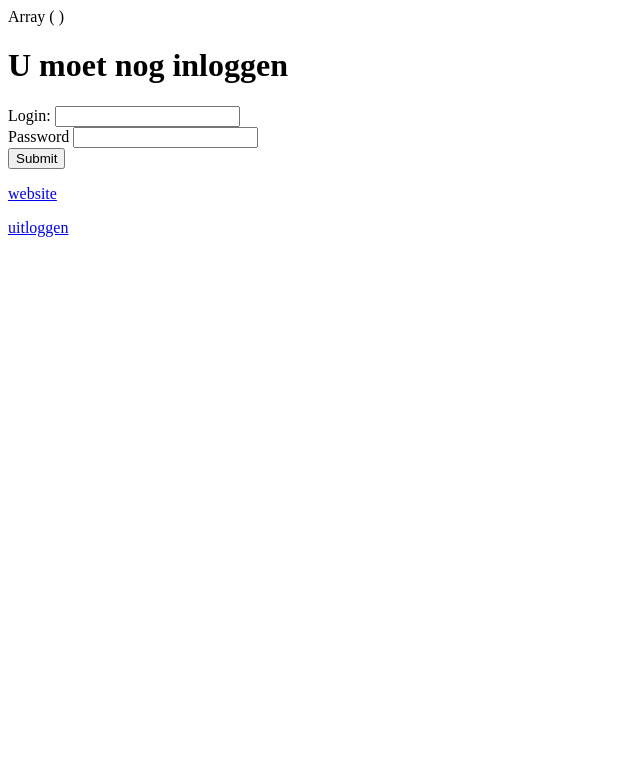
After one commit to mitchelbunk/PHP, a PHP site: page /PHP/H11/login.php in a window 1280 px wide. The commit adds this page. Shown: the top 783 px of the page, without its empty margins (0-640 px from the left). Run offline with PHP 8.4, Linux system fonts and the light colour scheme.

Commit message:
progress PHP

```diff
--- a/H02/opdracht06/opdr6.php
+++ b/H02/opdracht06/opdr6.php
@@ -3,11 +3,6 @@
 <head>
 
     <title>opdr6</title>
-
-
-
-
-
 
 </head>
 <body>
--- a/H06/index.php
+++ b/H06/index.php
@@ -15,3 +15,7 @@ if ($_POST['wachtwoord'] == "") {
     echo "je moet nog een wachtwoord invullen!";
     echo "<br><br><a href=\"H06.html\">Terug naar het formulier</a>";
 }
+echo $_POST['voornaam']."<br>";
+echo $_POST['adres']."<br>";
+echo $_POST['email']."<br>";
+echo $_POST['wachtwoord']."<br>";
--- a/H08/H08.html
+++ b/H08/H08.html
@@ -6,8 +6,8 @@
 </head>
 <body>
     <form action="H08.php" method="post">
-        <!--Email<input class="input" type="text" name="email" value=""><br>
-        Wachtwoord<input class="input" type="password" name="wachtwoord"><br>-->
+        Email<input class="input" type="text" name="email" value=""><br>
+        Wachtwoord<input class="input" type="password" name="wachtwoord"><br>
         <input type="submit" name="knop" value="Send">
     </form>
 </body>
--- /dev/null
+++ b/H11/login.php
@@ -0,0 +1,51 @@
+<?php
+    session_start();
+
+    $users = array(
+        "janjaap" => array("pwd" => "1234", "rol" => "Administrator"),
+        "bert" => array("pwd" => "1235", "rol" => "Gebruiker"),
+        "jans" => array("pwd" => "1236", "rol" => "Administrator"),
+        "Jantienbunk@gmail" => array("pwd" => "Mikkie", "rol" => "Gebruiker"
+        ,
+            )
+    );
+
+    if (isset($_GET["loguit"])){
+        $_SESSION = array();
+        session_destroy();
+    }
+
+    if (isset($_POST['knop'])
+        && isset($users[$_POST["login"]])
+        && $users[$_POST["login"]]["pwd"] == $_POST['pwd']) {
+            $_SESSION["user"] = array("naam" => $_POST["login"],
+                                "pwd" => $users[$_POST["login"]]['pwd'],
+                                "rol" => $users[$_POST["login"]]['rol']);
+        $message = "welkom ".$_SESSION["user"]["naam"]." met de rol ". $_SESSION["user"]["rol"];
+
+    } else {
+        $message = "U moet nog inloggen";
+    }
+    print_r($_SESSION);
+?>
+
+<html lang="en">
+
+    <body>
+        <h1><?php echo $message; ?></h1>
+    <form action="<?php echo $_SERVER['PHP_SELF'];?>" method="post">
+        <div>
+            <label for="login">Login:</label>
+            <input type="text" name="login" value="">
+        </div>
+        <div class="form-group">
+            <label for="pwd">Password</label>
+            <input type="password" name="pwd" value="">
+        </div>
+        <input type="submit" name="knop">
+    </form>
+        <p><a href="website.php">website</a></p>
+        <p><a href="login.php?loguit">uitloggen</a></p>
+    </body>
+
+</html>
--- a/index.php
+++ b/index.php
@@ -16,6 +16,7 @@
 <h3><a href="h07/H07.html">H7</a></h3>
 <h3><a href="H08/H08.html">H8</a></h3>
 <h3><a href="H09/H9.html">H9</a></h3>
+<h3><a href="H11/website.php">H11</a></h3>
 <h3><a href="PHPExperiments/experiment1.html">experiment1</a></h3>
 <h3><a href="website5/page1.php">experiment1</a></h3>
 
```
Also changed, not shown: H08/H08.php (+2 -13 lines), H10/H10.html (deleted, +0 -14 lines), H10/H10.php (+55 -0 lines), H10/website.php (added, +7 -0 lines), H11/website.php (added, +9 -0 lines), PHPExperiments/Genshin.php (added, +12 -0 lines).
